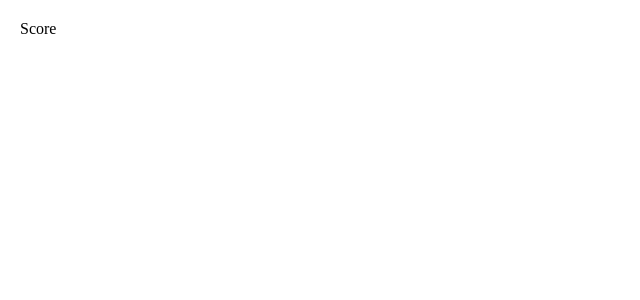
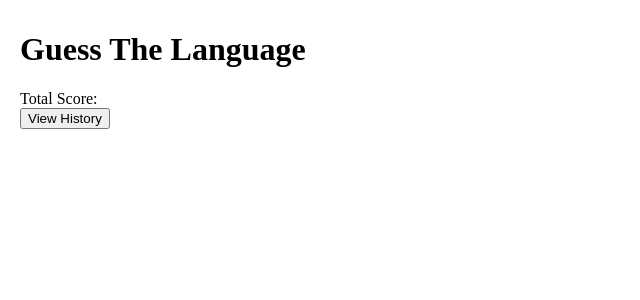
Before and after one commit to chingu-voyages/v8-geckos-team-04, a React (Create React App) app: page /score in a window 1280 px wide. Shown: the top 300 px of the page, without its empty margins (0-640 px from the left). Built offline with nearby package versions, Linux system fonts and the light colour scheme.

Commit message:
Edit main page, embed video component into game page.

```diff
--- a/public/css/styles.css
+++ b/public/css/styles.css
@@ -4,7 +4,10 @@ body {
   margin: 10px;
 }
 
-
+.home-page {
+	text-align: center;
+	margin-bottom: 30px;
+}
 .video {
 	text-align: center;
 }
--- a/src/components/App.js
+++ b/src/components/App.js
@@ -3,7 +3,7 @@ import React from 'react';
 // routing so we can visit an admin page or other navigation within the app.
 import { Switch, Route } from 'react-router-dom';
 import Main from './Main';
-import Video from './Video';
+import Game from './Game';
 import Score from './Score';
 import History from './History';
 import Admin from './Admin';
@@ -17,7 +17,7 @@ const App = () => (
   <main>
     <Switch>
       <Route exact path='/' component={Main}/>
-      <Route exact path='/video' component={Video}/>
+      <Route exact path='/game' component={Game}/>
       <Route exact path='/score' component={Score}/>
       <Route exact path='/history' component={History}/>
       <Route path='/admin' component={Admin}/>
--- /dev/null
+++ b/src/components/Game.js
@@ -0,0 +1,14 @@
+import React, { useState } from 'react';
+import Video from './Video';
+
+const Game = () => (
+
+	<div>
+		<h1>Guess The Language</h1>
+		<Video />
+		<div>Score:</div>
+	</div>
+
+)
+
+export default Game;
--- a/src/components/History.js
+++ b/src/components/History.js
@@ -3,7 +3,10 @@ import React, { useState } from 'react';
 function History() {
 
 	return (
-		<div>History</div>
+		<div>
+			<h1>Guess The Language</h1>
+			<div>Playing History</div>
+		</div>
 	);
 }
 
--- a/src/components/Main.js
+++ b/src/components/Main.js
@@ -1,4 +1,6 @@
 import React from 'react';
+import { Route } from 'react-router-dom'
+
 
 const Main = () => (
 
@@ -21,10 +23,23 @@ const Main = () => (
 
     Page path: <br />
     main: / <br />
-    video: /video <br />
+    game: /game <br />
     score: /score <br />
     history: /history <br />
     admin: /admin <br />
+    <br /><br />
+
+    *** Main content begins ***
+    <div className='home-page'>
+        <h1>Guess The Language</h1>
+        <h3>The game is simple, watch a short video and guess the language spoken.</h3>
+        <Route render={({history}) => (
+            <button onClick={() => { history.push('/game') }}>
+            Start Playing
+            </button>
+        )} />
+    </div>
+
 
   </div>
 
--- a/src/components/Score.js
+++ b/src/components/Score.js
@@ -1,9 +1,18 @@
 import React, { useState } from 'react';
+import { Route } from 'react-router-dom'
 
 function Score() {
 
 	return (
-		<div>Score</div>
+		<div>
+			<h1>Guess The Language</h1>
+			<div>Total Score:</div>
+			<Route render={({history}) => (
+	            <button onClick={() => { history.push('/history') }}>
+	            	View History
+	            </button>
+        	)} />
+		</div>
 	);
 }
 
```
